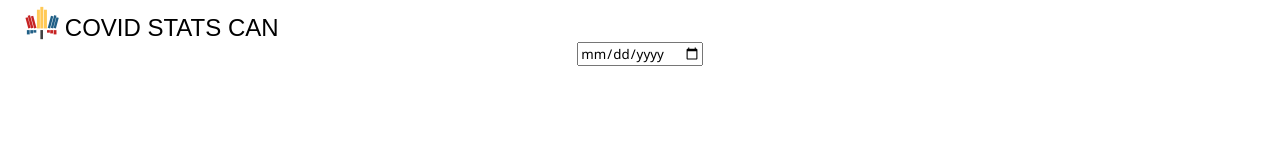
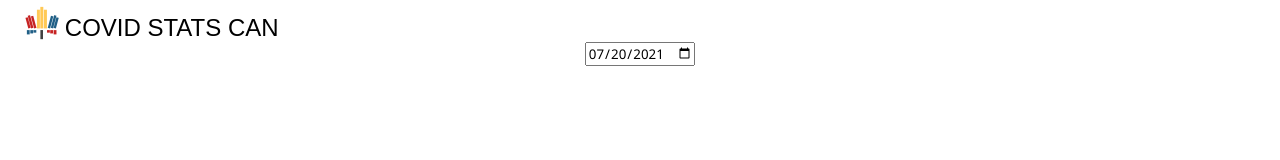
Before and after one commit to SunWukong97/project_3_covid_stat_website, a React (Create React App) app: page / in a window 1280 px wide. Shown: the top 160 px of the page. Built offline with nearby package versions, Linux system fonts and the light colour scheme; no server answers; a web font is replaced by a local one.

Commit message:
updated: max date available is the current date
Updated the date available to be selected on the calendar to be the current date.
Implemented a default date for the date picker to be the current date along with updating the value shown in the date picker whenever a new date is changed.

```diff
--- a/src/components/MyDatePicker.jsx
+++ b/src/components/MyDatePicker.jsx
@@ -1,10 +1,15 @@
-import React from "react";
+import React, { useState } from "react";
 
 import "./MyDatePicker.css";
 function MyDatePicker(props) {
   const { dateSelection } = props;
+
+  let maxDate = new Date().toISOString().slice(0, 10);
+
+  const [date, setDate] = useState(new Date().toISOString().slice(0, 10));
   const onChangeHandler = (event) => {
     dateSelection(event.target.value);
+    setDate(event.target.value);
   };
 
   return (
@@ -12,6 +17,8 @@ function MyDatePicker(props) {
       <input
         type="date"
         name="Date selection"
+        max={maxDate}
+        value={date}
         onChange={onChangeHandler}
       ></input>
     </div>
```
